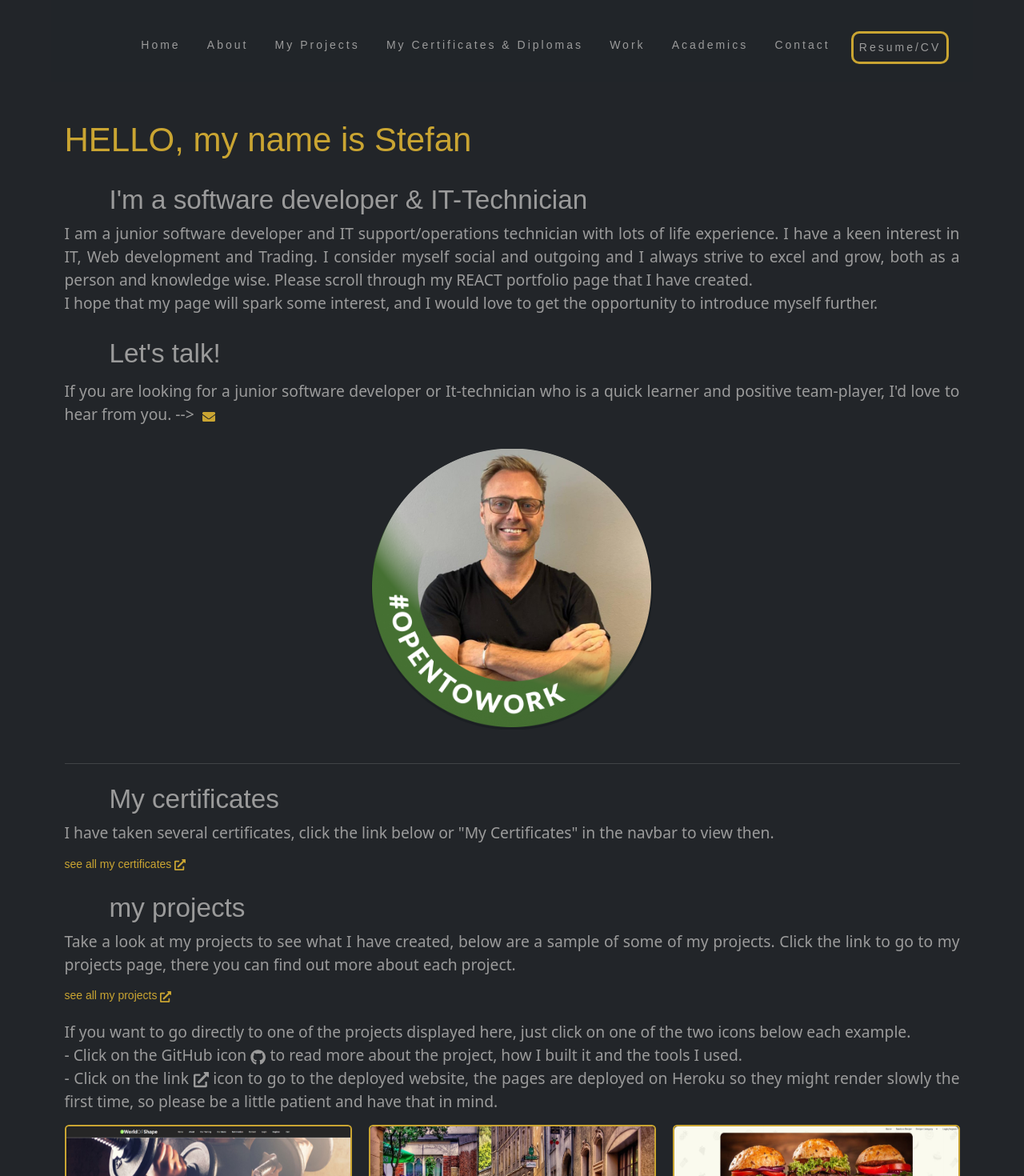
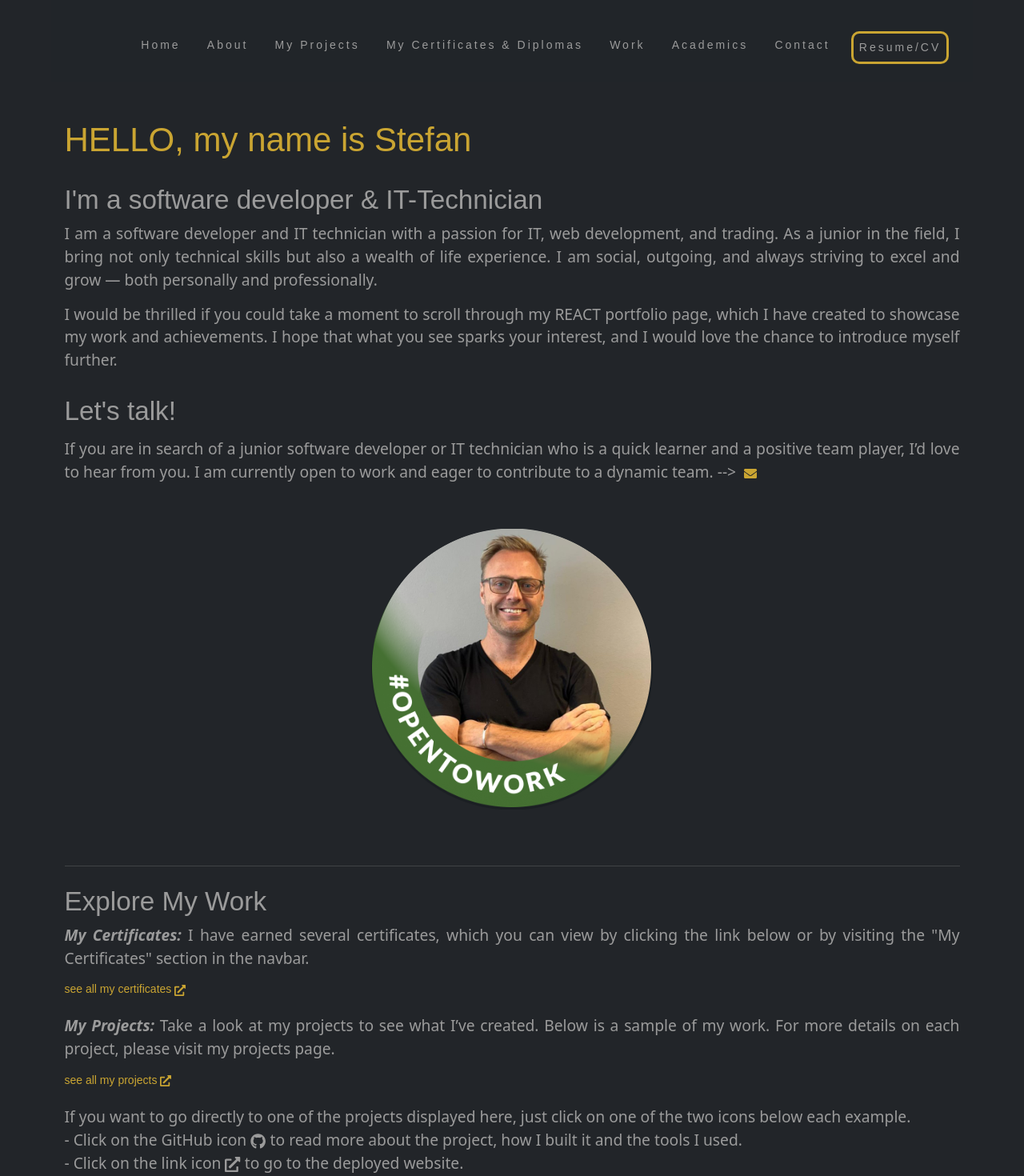
Before and after one commit to MrBrunotte/stefanbrunotteportfolio, a React (Create React App) app: page /#/ in a window 1280 px wide. Shown: the top 1470 px of the page at 80% size. Built offline with nearby package versions, Linux system fonts and the light colour scheme; a web font is replaced by a local one.

Commit message:
Text update

```diff
--- a/src/components/about/about.css
+++ b/src/components/about/about.css
@@ -5,10 +5,13 @@
     margin-top: 2rem !important;
     text-align: center;
 }
+.mySmallPadding {
+    padding: 1.2rem 0 0 1rem;
+}
 .h1About,
 .h1AboutMediaQuery {
     font-size: 3.625rem;
-    text-align: end;
+    /* text-align: end; */
     font-family: 'Notable', sans-serif;
     margin: 0 0 30px;
     color: #9b9b9b;
@@ -23,6 +26,7 @@
     max-width: 400px;
     margin-left: auto;
     margin-right: auto;
+    margin-top: 7rem;
 }
 .myIcons a{
     text-align: center;
--- a/src/components/about/about.js
+++ b/src/components/about/about.js
@@ -1,5 +1,8 @@
 import React from "react";
 import { Col, Container, Row } from "react-bootstrap";
+import { FaGithub, FaExternalLinkAlt, FaEnvelope } from "react-icons/fa";
+import Nav from 'react-bootstrap/Nav';
+import { Link } from 'react-router-dom';
 import jag from '../../images/jag.png';
 import './about.css';
 
@@ -17,12 +20,15 @@ let About = () => {
                 <div className="textArea">
                     <h1 className="h1About">Hey there...</h1>
                     <h1 className="h1AboutMediaQuery">Hey there...</h1>
-                    <p className="aboutText">My name is <span className="specialText">Stefan Brunotte</span> and I'm open for work!</p>
-                    <p className="aboutText">I'm a junior software developer and IT technician based in Stockholm, Sweden. My main focus is currently on frontend but I am also experienced in both backend and database. I am currently working at the KI-Help desk at Karolinska Institutet where I work as first line support. I am open for work and would love to transition more to the developing side.</p>
+                    <p className="aboutText">My name is <span className="specialText">Stefan Brunotte</span> and I am currently seeking new professional opportunities.</p>
+                    <p className="aboutText">As a junior software developer and IT technician based in Stockholm, Sweden, my focus has been primarily on frontend development, though I have gained experience in both backend and database work as well.<br></br> I am presently employed at the KI-Help Desk at the Karolinska Institute, where I provide first-line IT support. <em>However,</em> I am eager to transition more into software development. <br></br>
+                    In addition to my IT background, I have been actively day-trading the futures markets on and off since 2005. Utilizing a price-action strategy, where I identify high-probability setups on the 2000-tick chart, focusing on E-Minis and Crude Oil. My ideal role would be one where I can merge my software development skills with my passion for trading.
+                    </p>
                     <p className="aboutText"><span className="specialText">Stefan, by the way</span>... If someone asks you to describe yourself, what would you say??</p>
-                    <p className="aboutTextAnswer"><q><cite>I'm a problem solving team-player that love to exceed customer expectations, I'm also a fast and curious learner that love new technologies and creative coding.</cite></q></p>
-                    <p className="aboutText"><span className="specialText">anything else?</span></p>
-                    <p className="aboutText">I see myself as a sensible and pragmatic software developer that is passionate about learning and pursuing self-improvement and growth as a programmer. I value modern software engineering practices such as SCRUM, pair programming and clean code among other. I also see myself as a person that take ownership of to the product, the quality of my work and long-term maintainability of my code.</p>
+                    <p className="aboutTextAnswer"><q><cite>I am a problem-solving team player who thrives on exceeding customer expectations. A fast and curious learner, I have a deep enthusiasm for new technologies and creative coding. I am a pragmatic software developer, committed to continuous learning and improvement, and I take pride in the quality and maintainability of my work. I highly value modern software engineering practices such as SCRUM, pair programming, and clean code.
+                    </cite></q></p>
+                    {/* <p className="aboutText"><span className="specialText">anything else?</span></p>
+                    <p className="aboutText">I see myself as a sensible and pragmatic software developer that is passionate about learning and pursuing self-improvement and growth as a programmer. I value modern software engineering practices such as SCRUM, pair programming and clean code among other. I also see myself as a person that take ownership of to the product, the quality of my work and long-term maintainability of my code.</p> */}
 
                 </div>
             </Col>
@@ -30,11 +36,14 @@ let About = () => {
         <Row>
             <Col xs={12}>
             <div className="textArea_noPadding">
-                <p className="aboutText"><span className="specialText">what do I bring to the table?</span></p>
-                <p className="aboutText">With me on your team you will get a dedicated team-player with a positive attitude and a <cite>"You can if you think you can"</cite> mental attitude. I will bring many complimentary skills to the team with my broad background and life experience, I have gained these skills by working with different types of people and cultures during my work and academic career.</p>
+                <p className="aboutText"><span className="specialText">What I bring to the table</span></p>
+                <p className="aboutText">Joining your team, you would find a dedicated and positive team player with a "can-do" attitude. My broad background and life experiences have equipped me with a range of complementary skills, honed through working with diverse people and cultures. I am also a social person who enjoys meeting new people and helping others achieve their best.
+                </p>
                 <p className="aboutText">I am a social person that love to meet new people and help bring out the best in them and myself.</p>
-                <p className="aboutText"><span className="specialText">Let's talk</span></p>
-                <p className="aboutText">If I sound like a new potential team-player, I would love to get a chance to introduce myself further. Please feel free to contact me by clicking on your preferred choice of contact method in the footer below.</p>
+                <p className="aboutText"><span className="specialText">Let's connect</span></p>
+                <p className="aboutText">If my background and skills align with what you're looking for, I would love the opportunity to introduce myself further. Please feel free to reach out through my contact form:<br></br><Nav.Link className="projectsLink mySmallPadding" as={Link} to="/certificates">Contact form <FaExternalLinkAlt /></Nav.Link>
+                Looking forward to the possibility of working together.
+                </p>
             </div>
             </Col>
         </Row>
--- a/src/components/home/home.css
+++ b/src/components/home/home.css
@@ -9,13 +9,13 @@ a.projectsLink {
 }
 .openToWork {
     text-align: center !important;
-    padding: 2rem;
+    padding: 4rem;
 
 }
 .myGray {
     color: #9b9b9b !important;
     font-size: 2.375rem !important;
-    padding-left: 5% !important;
+    /* padding-left: 5% !important; */
 }
 .myGray:hover {
     color: #caa532 !important;
@@ -25,7 +25,7 @@ a.projectsLink {
     font-family: 'Notable', sans-serif;
     font-size: 2.375rem;
     color: #9b9b9b;
-    padding-left: 5%;
+    /* padding-left: 5%; */
 }
 .h1Header {
     margin: 3vh 0 1vh;
--- a/src/components/home/home.js
+++ b/src/components/home/home.js
@@ -24,27 +24,28 @@ let Home = () => {
             </Row>
                 <h1 className="h1Header">I'm a software developer & IT-Technician</h1>
                 <p className="homeText">
-                    I am a junior software developer and IT support/operations technician with lots of life experience. I have a keen interest in IT, Web development and Trading. I consider myself social and outgoing and I always strive to excel and grow, both as a person and knowledge wise. Please scroll through my REACT portfolio page that I have created. <br></br>I hope that my page will spark some interest, and I would love to get the opportunity to introduce myself further.
+                I am a software developer and IT technician with a passion for IT, web development, and trading. As a junior in the field, I bring not only technical skills but also a wealth of life experience. I am social, outgoing, and always striving to excel and grow — both personally and professionally.
                 </p>
+                <p className="homeText">I would be thrilled if you could take a moment to scroll through my REACT portfolio page, which I have created to showcase my work and achievements. I hope that what you see sparks your interest, and I would love the chance to introduce myself further.</p>
                 <Nav.Link className="h1Header myGray" as={Link} to="/contact">Let's talk!</Nav.Link>
                 <p className="homeText">
-                    If you are looking for a junior software developer or It-technician who is a quick learner and positive team-player, I'd love to hear from you. --&gt;
+                If you are in search of a junior software developer or IT technician who is a quick learner and a positive team player, I’d love to hear from you. I am currently open to work and eager to contribute to a dynamic team. --&gt;
                     <a href="mailto:mrbrunotte@gmail.com" className="email myIcons" target="_blank" aria-label="Email: mrbrunotte@gmail.com" rel="noreferrer"><FaEnvelope /></a>
                     <p className="openToWork" ><img src={openToWork} alt="I'm open to work" /></p>
                     <hr></hr>
                 </p>
-                <h2 className="h2Header">My certificates</h2>
+                <h2 className="h2Header">Explore My Work</h2>
                 <p className="homeText">
-                I have taken several certificates, click the link below or "My Certificates" in the navbar to view then.
+                <strong><em>My Certificates: </em></strong>I have earned several certificates, which you can view by clicking the link below or by visiting the "My Certificates" section in the navbar.
                 </p>
                 <Nav.Link className="projectsLink" as={Link} to="/certificates">see all my certificates <FaExternalLinkAlt /></Nav.Link>
-                <h2 className="h2Header">my projects</h2>
+                {/* <h2 className="h2Header">my projects</h2> */}
                 <p className="homeText">
-                    Take a look at my projects to see what I have created, below are a sample of some of my projects. Click the link to go to my projects page, there you can find out more about each project.
+                <strong><em>My Projects: </em></strong>Take a look at my projects to see what I’ve created. Below is a sample of my work. For more details on each project, please visit my projects page.
                 </p>
                 <Nav.Link className="projectsLink" as={Link} to="/projects">see all my projects <FaExternalLinkAlt /></Nav.Link>
                 <p className="homeText">
-                    If you want to go directly to one of the projects displayed here, just click on one of the two icons below each example.<br></br>- Click on the GitHub icon <FaGithub /> to read more about the project, how I built it and the tools I used.<br></br>- Click on the link <FaExternalLinkAlt /> icon to go to the deployed website, the pages are deployed on Heroku so they might render slowly the first time, so please be a little patient and have that in mind.
+                    If you want to go directly to one of the projects displayed here, just click on one of the two icons below each example.<br></br>- Click on the GitHub icon <FaGithub /> to read more about the project, how I built it and the tools I used.<br></br>- Click on the link icon <FaExternalLinkAlt /> to go to the deployed website.
                 </p>
             </Col>
 
```
